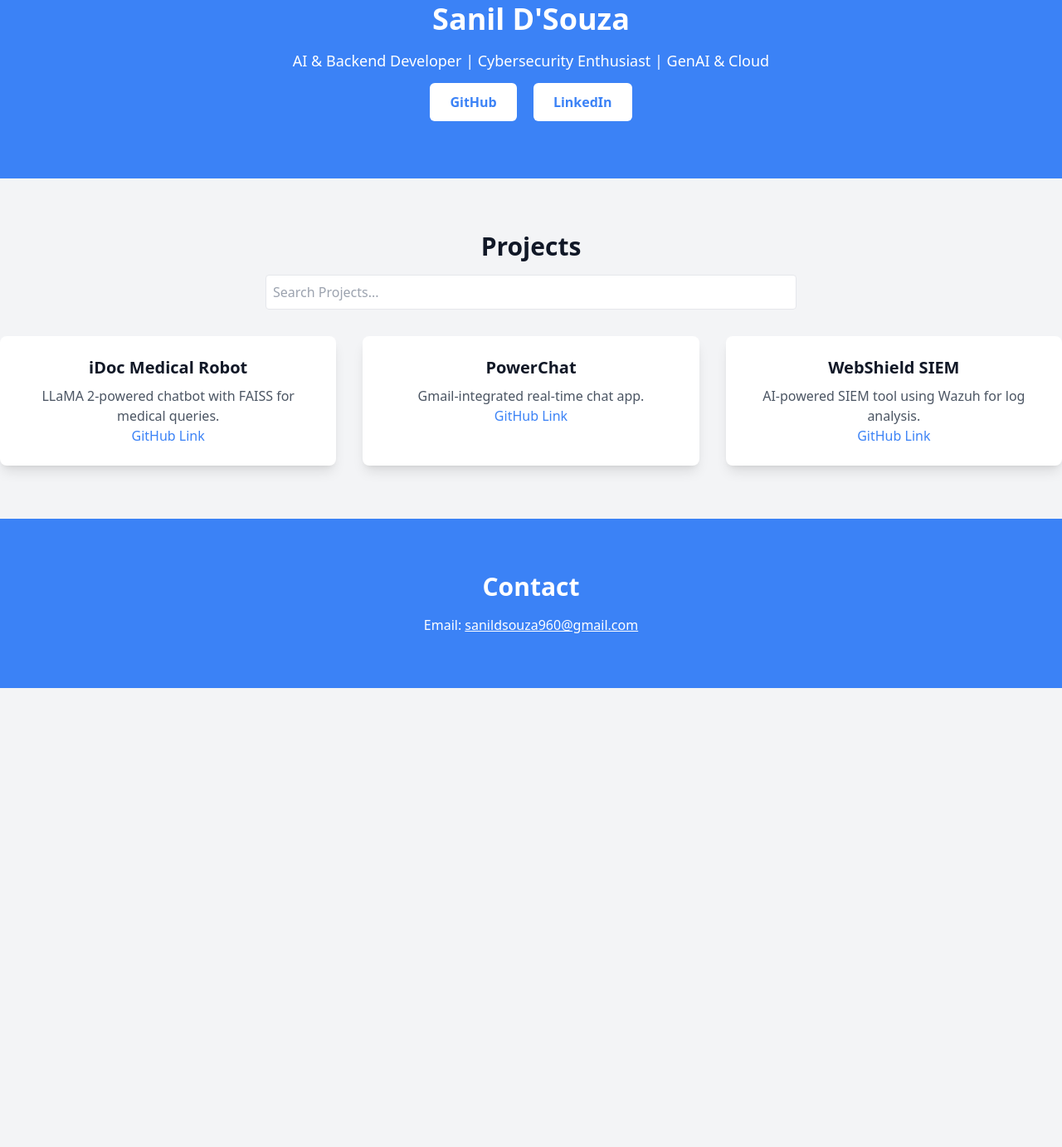
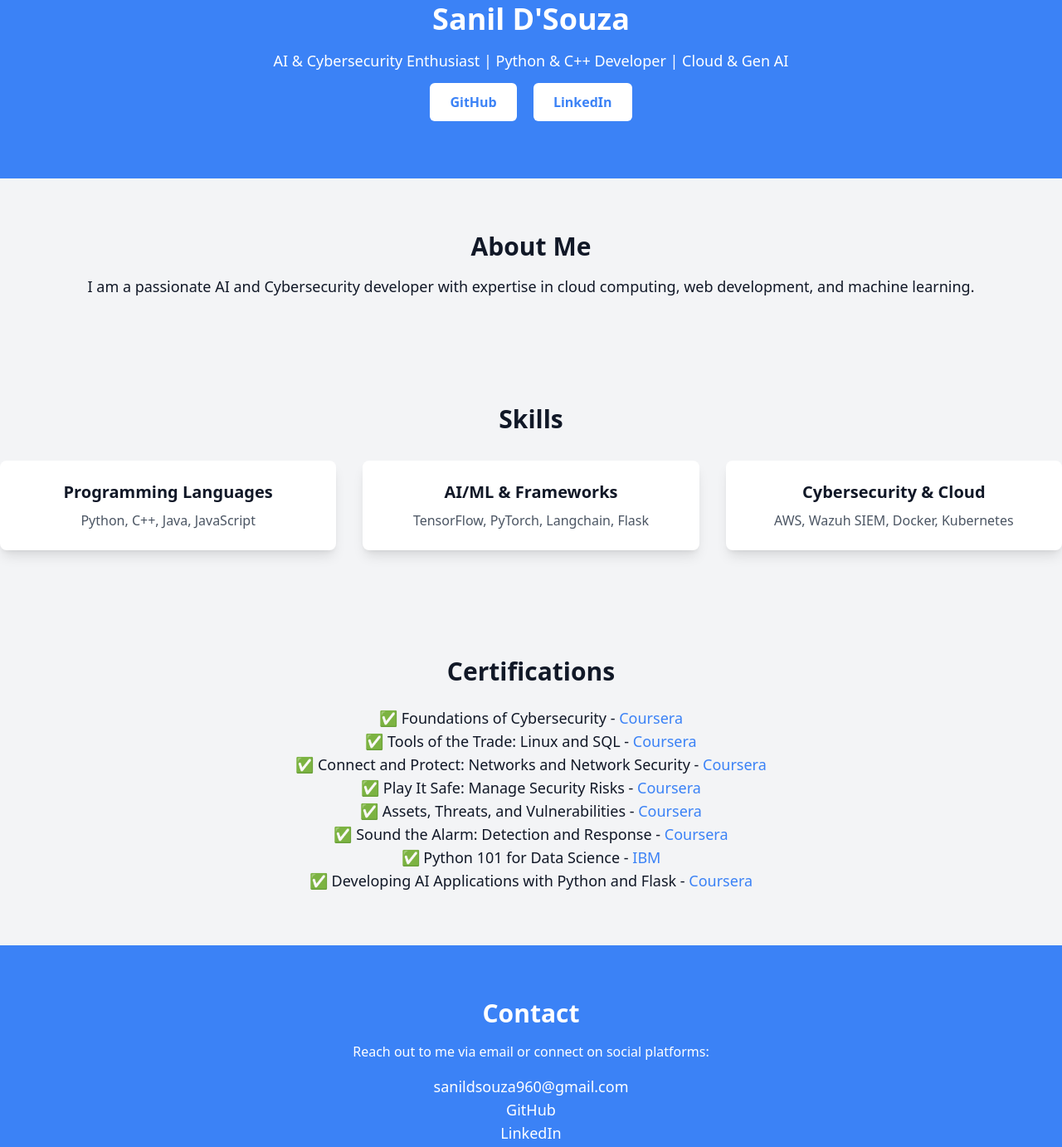
Before and after one commit to Sanil07/cv, a plain HTML site: page index.html in a window 1280 px wide. Shown: the part 137-1519 px from the top of the page at 83% size. Before the commit the page ends 966 px from the top, so only its background shows below. Drawn offline with nearby package versions, Linux system fonts and the light colour scheme.

Commit message:
Update index.html

```diff
--- a/index.html
+++ b/index.html
@@ -24,55 +24,72 @@
 
     <!-- Hero Section -->
     <section class="bg-blue-500 text-white py-20 text-center">
-        <h1 class="text-4xl font-bold">Sanil D'Souza</h1>
-        <p class="mt-4 text-lg">AI & Backend Developer | Cybersecurity Enthusiast | GenAI & Cloud</p>
-        <div class="mt-6 space-x-4">
-            <a href="https://github.com/Sanil07" target="_blank" class="px-6 py-3 bg-white text-blue-500 font-semibold rounded-md">GitHub</a>
-            <a href="https://www.linkedin.com/in/willson-sanil-d-souza-805536253/" target="_blank" class="px-6 py-3 bg-white text-blue-500 font-semibold rounded-md">LinkedIn</a>
+        <div class="container mx-auto">
+            <h1 class="text-4xl font-bold">Sanil D'Souza</h1>
+            <p class="mt-4 text-lg">AI & Cybersecurity Enthusiast | Python & C++ Developer | Cloud & Gen AI</p>
+            <div class="mt-6 space-x-4">
+                <a href="https://github.com/Sanil07" target="_blank" class="px-6 py-3 bg-white text-blue-500 font-semibold rounded-md">GitHub</a>
+                <a href="https://www.linkedin.com/in/willson-sanil-d-souza-805536253/" target="_blank" class="px-6 py-3 bg-white text-blue-500 font-semibold rounded-md">LinkedIn</a>
+            </div>
         </div>
     </section>
 
-    <!-- Projects Section -->
-    <section id="projects" class="py-16">
-        <div class="container mx-auto text-center">
-            <h2 class="text-3xl font-bold">Projects</h2>
-            <input type="text" id="search" placeholder="Search Projects..." class="mt-4 p-2 border rounded w-1/2" onkeyup="filterProjects()">
-            <div class="mt-8 grid grid-cols-1 md:grid-cols-2 lg:grid-cols-3 gap-8" id="project-list">
-                <!-- Project Cards -->
-                <div class="p-6 bg-white rounded-lg shadow-lg project-card" data-category="ai">
-                    <h3 class="text-xl font-semibold">iDoc Medical Robot</h3>
-                    <p class="mt-2 text-gray-600">LLaMA 2-powered chatbot with FAISS for medical queries.</p>
-                    <a href="https://github.com/Sanil07/idoc-medicalRobot" target="_blank" class="text-blue-500">GitHub Link</a>
+    <!-- About Section -->
+    <section id="about" class="py-16 text-center">
+        <div class="container mx-auto">
+            <h2 class="text-3xl font-bold">About Me</h2>
+            <p class="mt-4 text-lg">I am a passionate AI and Cybersecurity developer with expertise in cloud computing, web development, and machine learning.</p>
+        </div>
+    </section>
+
+    <!-- Skills Section -->
+    <section id="skills" class="bg-gray-100 py-16 text-center">
+        <div class="container mx-auto">
+            <h2 class="text-3xl font-bold">Skills</h2>
+            <div class="mt-8 grid grid-cols-1 md:grid-cols-2 lg:grid-cols-3 gap-8">
+                <div class="p-6 bg-white rounded-lg shadow-lg">
+                    <h3 class="text-xl font-semibold">Programming Languages</h3>
+                    <p class="mt-2 text-gray-600">Python, C++, Java, JavaScript</p>
                 </div>
-                <div class="p-6 bg-white rounded-lg shadow-lg project-card" data-category="web">
-                    <h3 class="text-xl font-semibold">PowerChat</h3>
-                    <p class="mt-2 text-gray-600">Gmail-integrated real-time chat app.</p>
-                    <a href="https://github.com/Sanil07/powerchart" target="_blank" class="text-blue-500">GitHub Link</a>
+                <div class="p-6 bg-white rounded-lg shadow-lg">
+                    <h3 class="text-xl font-semibold">AI/ML & Frameworks</h3>
+                    <p class="mt-2 text-gray-600">TensorFlow, PyTorch, Langchain, Flask</p>
                 </div>
-                <div class="p-6 bg-white rounded-lg shadow-lg project-card" data-category="security">
-                    <h3 class="text-xl font-semibold">WebShield SIEM</h3>
-                    <p class="mt-2 text-gray-600">AI-powered SIEM tool using Wazuh for log analysis.</p>
-                    <a href="https://github.com/Sanil07/webshield" target="_blank" class="text-blue-500">GitHub Link</a>
+                <div class="p-6 bg-white rounded-lg shadow-lg">
+                    <h3 class="text-xl font-semibold">Cybersecurity & Cloud</h3>
+                    <p class="mt-2 text-gray-600">AWS, Wazuh SIEM, Docker, Kubernetes</p>
                 </div>
             </div>
         </div>
     </section>
 
+    <!-- Certifications Section -->
+    <section id="certifications" class="bg-gray-100 py-16 text-center">
+        <div class="container mx-auto">
+            <h2 class="text-3xl font-bold">Certifications</h2>
+            <ul class="mt-6 text-lg">
+                <li>✅ Foundations of Cybersecurity - <a href="#" class="text-blue-500">Coursera</a></li>
+                <li>✅ Tools of the Trade: Linux and SQL - <a href="#" class="text-blue-500">Coursera</a></li>
+                <li>✅ Connect and Protect: Networks and Network Security - <a href="#" class="text-blue-500">Coursera</a></li>
+                <li>✅ Play It Safe: Manage Security Risks - <a href="#" class="text-blue-500">Coursera</a></li>
+                <li>✅ Assets, Threats, and Vulnerabilities - <a href="#" class="text-blue-500">Coursera</a></li>
+                <li>✅ Sound the Alarm: Detection and Response - <a href="#" class="text-blue-500">Coursera</a></li>
+                <li>✅ Python 101 for Data Science - <a href="#" class="text-blue-500">IBM</a></li>
+                <li>✅ Developing AI Applications with Python and Flask - <a href="#" class="text-blue-500">Coursera</a></li>
+            </ul>
+        </div>
+    </section>
+
     <!-- Contact Section -->
     <section id="contact" class="py-16 bg-blue-500 text-white text-center">
-        <h2 class="text-3xl font-bold">Contact</h2>
-        <p class="mt-4">Email: <a href="mailto:sanildsouza960@gmail.com" class="underline">sanildsouza960@gmail.com</a></p>
+        <div class="container mx-auto">
+            <h2 class="text-3xl font-bold">Contact</h2>
+            <p class="mt-4">Reach out to me via email or connect on social platforms:</p>
+            <a href="mailto:sanildsouza960@gmail.com" class="block text-lg mt-4">sanildsouza960@gmail.com</a>
+            <a href="https://github.com/Sanil07" target="_blank" class="block text-lg">GitHub</a>
+            <a href="https://www.linkedin.com/in/willson-sanil-d-souza-805536253/" target="_blank" class="block text-lg">LinkedIn</a>
+        </div>
     </section>
 
-    <script>
-        function filterProjects() {
-            let input = document.getElementById('search').value.toLowerCase();
-            let projects = document.querySelectorAll('.project-card');
-            projects.forEach(project => {
-                let title = project.querySelector('h3').innerText.toLowerCase();
-                project.style.display = title.includes(input) ? 'block' : 'none';
-            });
-        }
-    </script>
 </body>
 </html>
```
